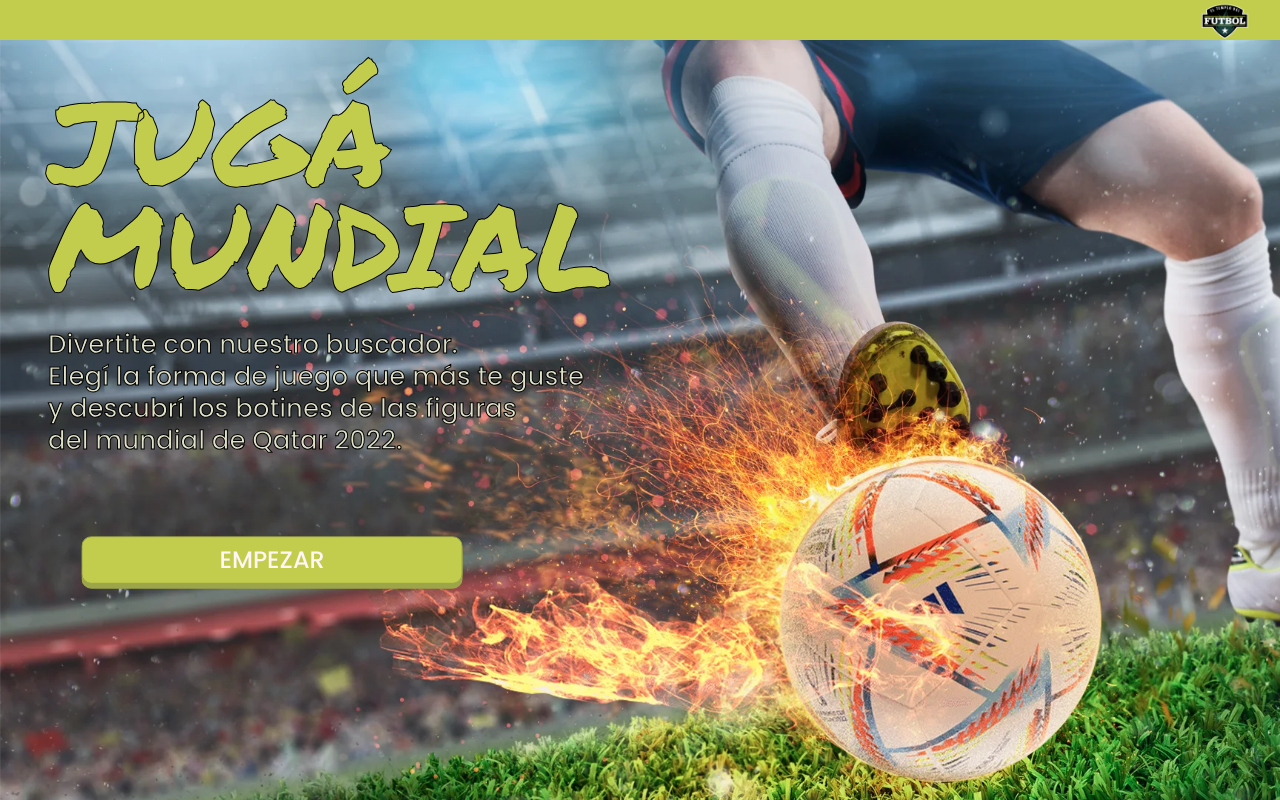
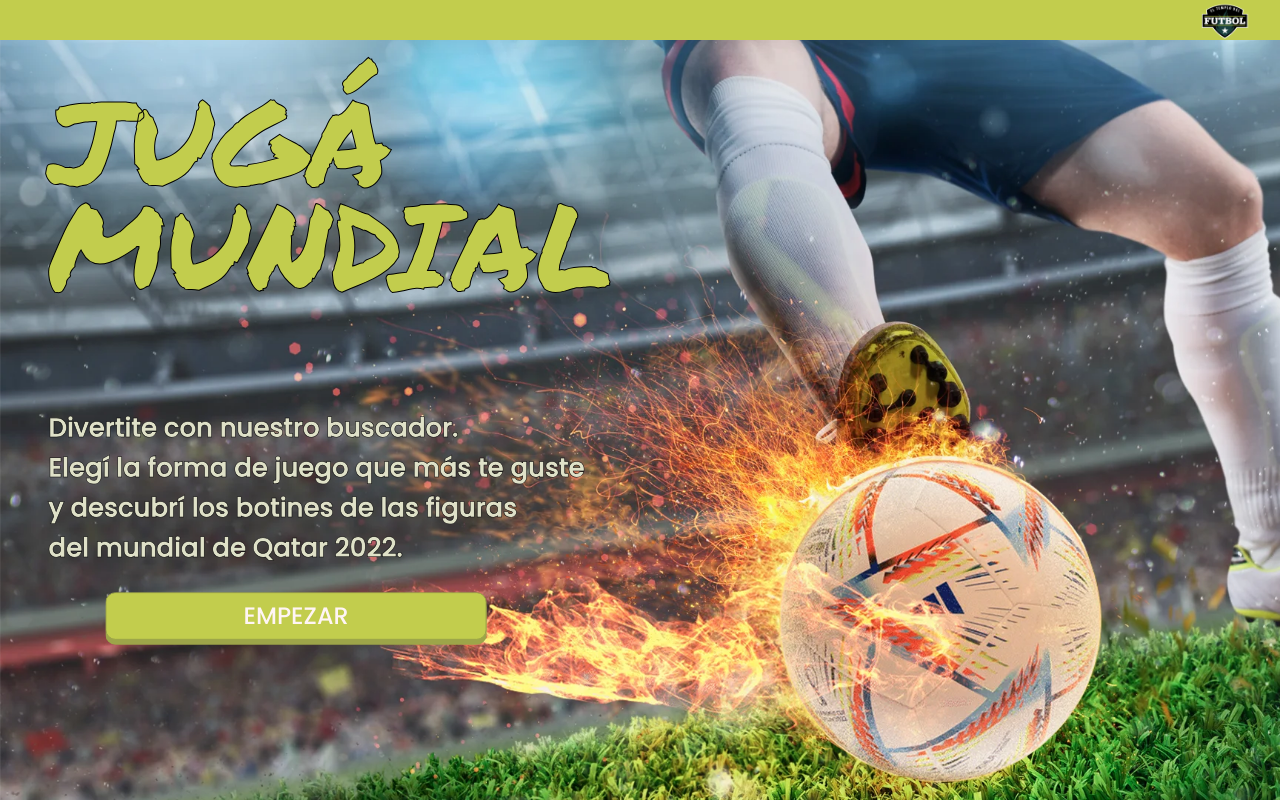
Before and after one commit to fedeteyssan/soccer, a React (Create React App) app: page / in a window 1280 px wide. Built offline with nearby package versions, Linux system fonts and the light colour scheme; a web font is replaced by a local one.

Commit message:
Cover final y links logos label marca

```diff
--- a/src/components/cover/Cover.scss
+++ b/src/components/cover/Cover.scss
@@ -97,13 +97,14 @@
         }
 
         p{
-            font-weight: 500;
+            font-weight: 600;
             font-size: 1.625rem;
-            line-height: 2rem;
+            line-height: 2.5rem;
             color: #DFE1C8;
-            margin-top: 2rem;
+            font-weight: bold;
+            margin-top: 7rem;
             -webkit-text-stroke-color: black;
-            -webkit-text-stroke-width: 1px;
+            -webkit-text-stroke-width: 0.5px;
 
             /*Tablet*/
             @media only screen and (min-width:426px) and (max-width:800px) {
@@ -114,9 +115,11 @@
 
             /*Mobile*/
             @media only screen and (max-width:425px) {
-                font-size: 1rem;
-                line-height: 1.25rem;
+                font-size: 1.125rem;
+                color: #DFE1C8;
+                line-height: 1.5rem;
                 margin: 1rem 0 0.5rem 0;
+                -webkit-text-stroke-width: 0.5px;
             }
         }
 
@@ -151,8 +154,8 @@
 
             width: 24rem;
             height: 3rem;
-            margin-top:4rem;
-            margin-left: 2rem;
+            margin-top:0.5rem;
+            margin-left: 3.5rem;
             position: relative;
             top:0px;
 
--- a/src/components/marcas/Marcas.scss
+++ b/src/components/marcas/Marcas.scss
@@ -24,17 +24,16 @@
             img{
                 width: 90%;
 
+                &:hover{
+                    transform: scale(1.1);
+                }
+
                 /*Tablet & Mobile*/
                 @media only screen and (max-width:800px)  {
                     width: 50%;
                     margin-top: 1rem;
                 }
-             }
-
-             /*Tablet & Mobile*/
-             @media only screen and (max-width: 800px)  {
-                 display: flex;
-             }
+            }
         }
     }
 }
--- a/src/containers/ListadoBotinesEstilos.jsx
+++ b/src/containers/ListadoBotinesEstilos.jsx
@@ -272,20 +272,26 @@ const ListadoBotinesEstilos = () => {
                             <Link to={`/estilo?estilo=${estiloID}&seleccion=${seleccionID}&posicion=${posicionID}`} onClick={handleClick3}><button className="reset">{marcaID!=="null"?marcaID:""} X</button></Link>
 
                             <div className="contenedor-botones">
+                                <Link to={`/estilo?estilo=${estiloID}&seleccion=${seleccionID}&posicion=${posicionID}&marca=adidas`}>
                                     <div className="botones-marcas">
-                                    <Link to={`/estilo?estilo=${estiloID}&seleccion=${seleccionID}&posicion=${posicionID}&marca=adidas`}><img className="logo-marca" src= {require ("../Multimedia/logo-adidas.png")} alt="" /></Link>
+                                        <img className="logo-marca" src= {require ("../Multimedia/logo-adidas.png")} alt="" />
                                         <label for="adidas">adidas</label>
                                     </div>
+                                </Link>
 
+                                <Link to={`/estilo?estilo=${estiloID}&seleccion=${seleccionID}&posicion=${posicionID}&marca=Nike`}>
                                     <div className="botones-marcas">
-                                    <Link to={`/estilo?estilo=${estiloID}&seleccion=${seleccionID}&posicion=${posicionID}&marca=Nike`}><img className="logo-marca" src= {require ("../Multimedia/logo-nike.png")} alt="" /></Link>
+                                        <img className="logo-marca" src= {require ("../Multimedia/logo-nike.png")} alt="" />
                                         <label for="Nike">Nike</label>
                                     </div>
+                                </Link>
 
+                                <Link to={`/estilo?estilo=${estiloID}&seleccion=${seleccionID}&posicion=${posicionID}&marca=Puma`}>
                                     <div className="botones-marcas">
-                                    <Link to={`/estilo?estilo=${estiloID}&seleccion=${seleccionID}&posicion=${posicionID}&marca=Puma`}><img className="logo-marca" src= {require ("../Multimedia/logo-puma.png")} alt="" /></Link>
+                                        <img className="logo-marca" src= {require ("../Multimedia/logo-puma.png")} alt="" />
                                         <label for="Puma">Puma</label>
                                     </div>
+                                </Link>
 
                             </div>
 
--- a/src/containers/ListadoBotinesEstilos.scss
+++ b/src/containers/ListadoBotinesEstilos.scss
@@ -394,6 +394,10 @@
                     display: flex;
                     padding: 0.5rem 0;
 
+                    a{
+                        text-decoration: none !important;
+                        color: black;
+                    }
 
                     .botones-marcas{
                         display: flex;
--- a/src/containers/ListadoBotinesPosiciones.jsx
+++ b/src/containers/ListadoBotinesPosiciones.jsx
@@ -284,20 +284,26 @@ const ListadoBotinesPosiciones = () => {
                             <Link to={`/posicion?posicion=${posicionID}&seleccion=${seleccionID}&estilo=${estiloID}`} onClick={handleClick3}><button className="reset">{marcaID!=="null"?marcaID:""} X</button></Link>
 
                             <div className="contenedor-botones">
+                                <Link to={`/posicion?posicion=${posicionID}&seleccion=${seleccionID}&estilo=${estiloID}&marca=adidas`}>
                                     <div className="botones-marcas">
-                                    <Link to={`/posicion?posicion=${posicionID}&seleccion=${seleccionID}&estilo=${estiloID}&marca=adidas`}><img className="logo-marca" src= {require ("../Multimedia/logo-adidas.png")} alt="" /></Link>
+                                        <img className="logo-marca" src= {require ("../Multimedia/logo-adidas.png")} alt="" />
                                         <label for="adidas">adidas</label>
                                     </div>
+                                </Link>
 
+                                <Link to={`/posicion?posicion=${posicionID}&seleccion=${seleccionID}&estilo=${estiloID}&marca=Nike`}>
                                     <div className="botones-marcas">
-                                    <Link to={`/posicion?posicion=${posicionID}&seleccion=${seleccionID}&estilo=${estiloID}&marca=Nike`}><img className="logo-marca" src= {require ("../Multimedia/logo-nike.png")} alt="" /></Link>
+                                        <img className="logo-marca" src= {require ("../Multimedia/logo-nike.png")} alt="" />
                                         <label for="Nike">Nike</label>
                                     </div>
+                                </Link>
 
+                                <Link to={`/posicion?posicion=${posicionID}&seleccion=${seleccionID}&estilo=${estiloID}&marca=Puma`}>
                                     <div className="botones-marcas">
-                                    <Link to={`/posicion?posicion=${posicionID}&seleccion=${seleccionID}&estilo=${estiloID}&marca=Puma`}><img className="logo-marca" src= {require ("../Multimedia/logo-puma.png")} alt="" /></Link>
+                                        <img className="logo-marca" src= {require ("../Multimedia/logo-puma.png")} alt="" />
                                         <label for="Puma">Puma</label>
                                     </div>
+                                </Link>
 
                             </div>
 
--- a/src/containers/ListadoBotinesPosiciones.scss
+++ b/src/containers/ListadoBotinesPosiciones.scss
@@ -339,6 +339,10 @@
                     display: flex;
                     padding: 0.5rem 0;
 
+                    a{
+                        text-decoration: none !important;
+                        color: black;
+                    }
 
                     .botones-marcas{
                         display: flex;
--- a/src/containers/ListadoBotinesSelecciones.jsx
+++ b/src/containers/ListadoBotinesSelecciones.jsx
@@ -246,20 +246,26 @@ const ListadoBotinesSelecciones = () => {
                             <Link to={`/seleccion?seleccion=${seleccionID}&estilo=${estiloID}&posicion=${posicionID}`} onClick={handleClick3}><button className="reset">{marcaID!=="null"?marcaID:""} X</button></Link>
 
                             <div className="contenedor-botones">
+                                <Link to={`/seleccion?seleccion=${seleccionID}&estilo=${estiloID}&posicion=${posicionID}&marca=adidas`}>
                                     <div className="botones-marcas">
-                                    <Link to={`/seleccion?seleccion=${seleccionID}&estilo=${estiloID}&posicion=${posicionID}&marca=adidas`}><img className="logo-marca" src= {require ("../Multimedia/logo-adidas.png")} alt="" /></Link>
+                                        <img className="logo-marca" src= {require ("../Multimedia/logo-adidas.png")} alt="" />
                                         <label for="adidas">adidas</label>
                                     </div>
+                                </Link>
 
+                                <Link to={`/seleccion?seleccion=${seleccionID}&estilo=${estiloID}&posicion=${posicionID}&marca=Nike`}>
                                     <div className="botones-marcas">
-                                    <Link to={`/seleccion?seleccion=${seleccionID}&estilo=${estiloID}&posicion=${posicionID}&marca=Nike`}><img className="logo-marca" src= {require ("../Multimedia/logo-nike.png")} alt="" /></Link>
+                                        <img className="logo-marca" src= {require ("../Multimedia/logo-nike.png")} alt="" />
                                         <label for="Nike">Nike</label>
                                     </div>
+                                </Link>
 
+                                <Link to={`/seleccion?seleccion=${seleccionID}&estilo=${estiloID}&posicion=${posicionID}&marca=Puma`}>
                                     <div className="botones-marcas">
-                                    <Link to={`/seleccion?seleccion=${seleccionID}&estilo=${estiloID}&posicion=${posicionID}&marca=Puma`}><img className="logo-marca" src= {require ("../Multimedia/logo-puma.png")} alt="" /></Link>
+                                        <img className="logo-marca" src= {require ("../Multimedia/logo-puma.png")} alt="" />
                                         <label for="Puma">Puma</label>
                                     </div>
+                                </Link>
 
                             </div>
 
--- a/src/containers/ListadoBotinesSelecciones.scss
+++ b/src/containers/ListadoBotinesSelecciones.scss
@@ -440,6 +440,10 @@
                     display: flex;
                     padding: 0.5rem 0;
 
+                    a{
+                        text-decoration: none !important;
+                        color: black;
+                    }
 
                     .botones-marcas{
                         display: flex;
```
Lines whose indentation alone changed are shown as unchanged.
